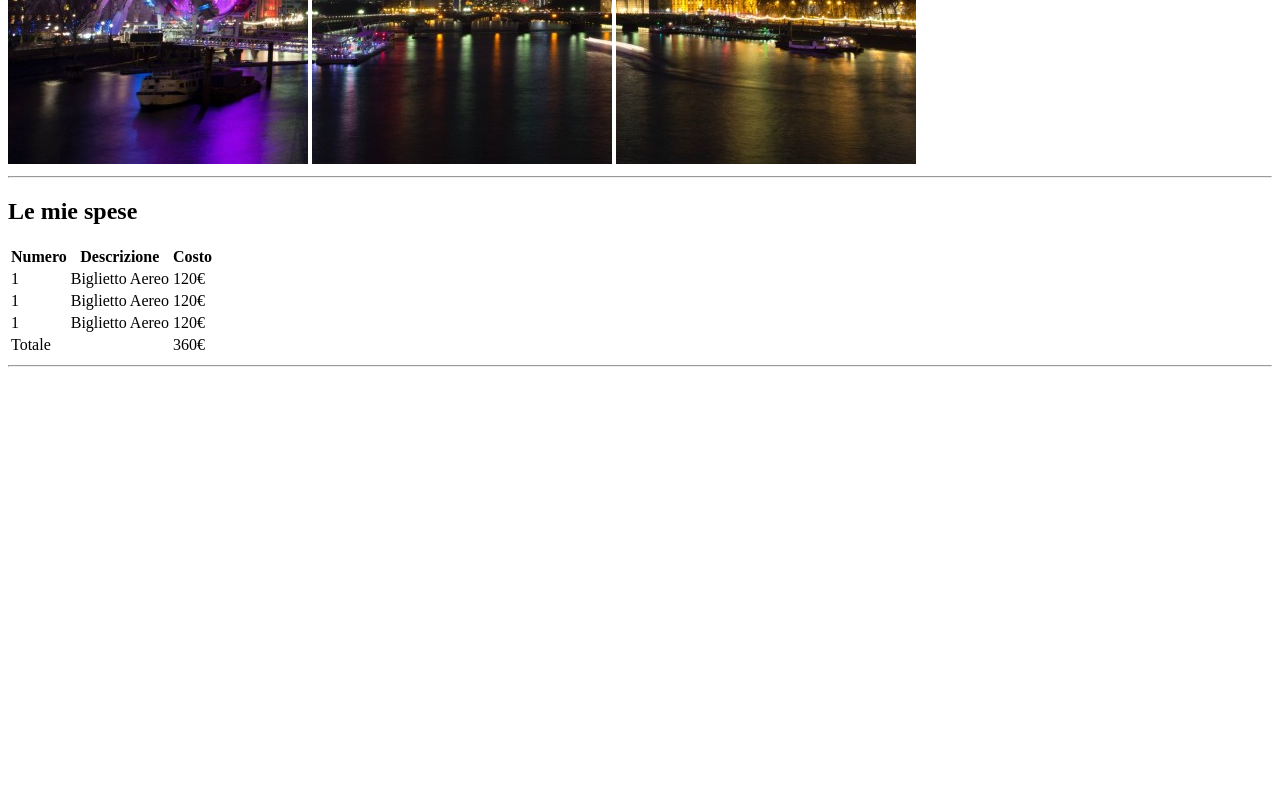
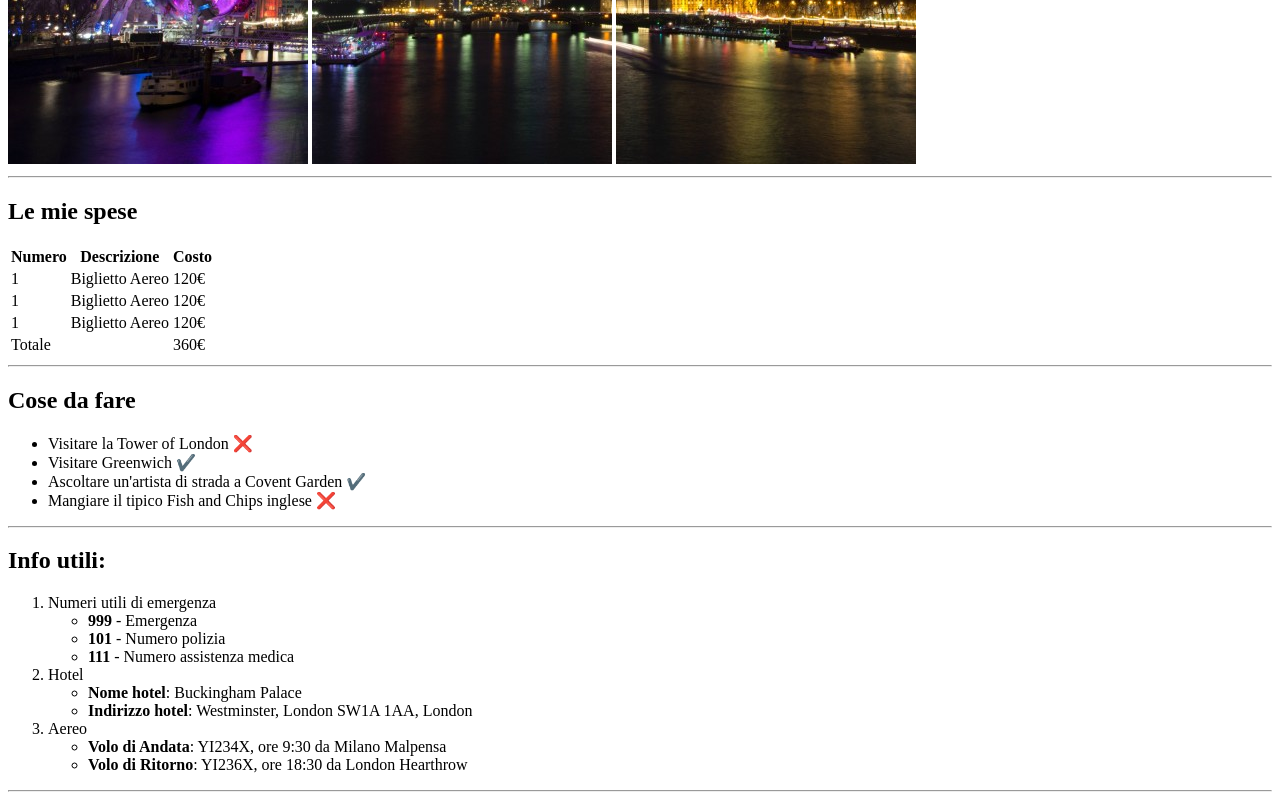
Before and after one commit to FeliceDArcangelo/html-london-trip, a plain HTML site: page index.html in a window 1280 px wide. Shown: the part 516-1316 px from the top of the page. Before the commit the page ends 891 px from the top, so only its background shows below. Drawn offline with Linux system fonts and the light colour scheme.

Commit message:
o&u-list

```diff
--- a/index.html
+++ b/index.html
@@ -49,6 +49,40 @@
             </tfoot>
         </table>
             <hr>
+        <h2>Cose da fare</h2>
+        <ul>
+            <li>Visitare la Tower of London ❌</li>
+            <li>Visitare Greenwich ✔️</li>
+            <li>Ascoltare un'artista di strada a Covent Garden ✔️</li>
+            <li>Mangiare il tipico Fish and Chips inglese ❌</li>
+        </ul>
+            <hr>
+        <h2>Info utili:</h2>
+        <ol>
+            <li>
+                Numeri utili di emergenza
+                <ul>
+                    <li><strong>999</strong> - Emergenza</li>
+                    <li><strong>101</strong> - Numero polizia</li>
+                    <li><strong>111</strong> - Numero assistenza medica</li>
+                </ul>
+            </li>
+            <li>
+                Hotel
+                <ul>
+                    <li><strong>Nome hotel</strong>: Buckingham Palace</li>
+                    <li><strong>Indirizzo hotel</strong>: Westminster, London SW1A 1AA, London</li>
+                </ul>
+            </li>
+            <li>
+                Aereo
+                <ul>
+                    <li><strong>Volo di Andata</strong>: YI234X, ore 9:30 da Milano Malpensa</li>
+                    <li><strong>Volo di Ritorno</strong>: YI236X, ore 18:30 da London Hearthrow</li>
+                </ul>
+            </li>
+        </ol>
+            <hr>
 
     </main>
 </body>
```
